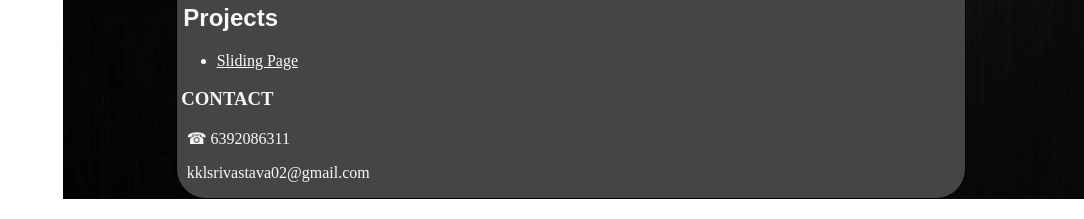
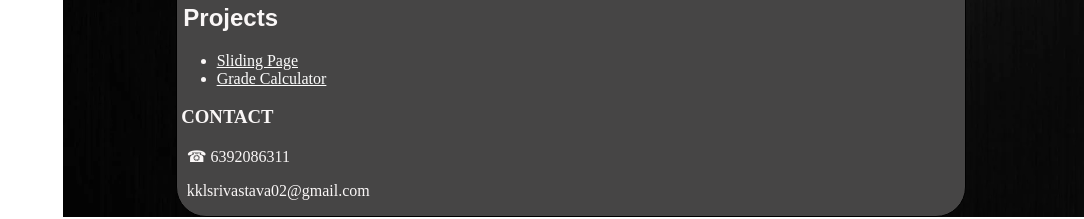
Before and after one commit to akhilsrivastava-01/MY-PORTFOLIO, a plain HTML site: page index.html in a window 1280 px wide. Shown: the part 2496-2715 px from the top of the page, without its empty margins (196-1280 px from the left). Drawn offline with Linux system fonts and the light colour scheme.

Commit message:
Update index.html

```diff
--- a/index.html
+++ b/index.html
@@ -342,6 +342,9 @@
         <h2 style="font-family: Arial, Helvetica, sans-serif">&nbsp;Projects</h2>
         <ul>
           <li ><a href="sliding_page.html" style="color: #fdfdfd;">Sliding Page</a></li>
+          <li>
+            <a href="grade_calc.html" style="color: #fdfdfd;">Grade Calculator</a>
+          </li>
         </ul>
 
 
```
